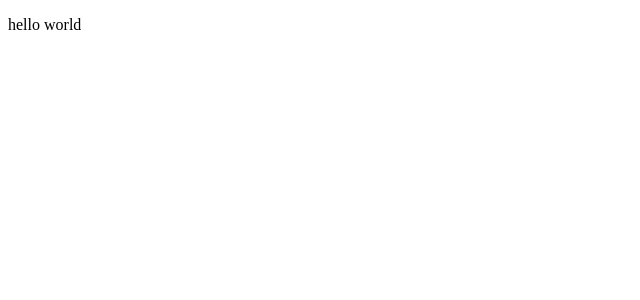
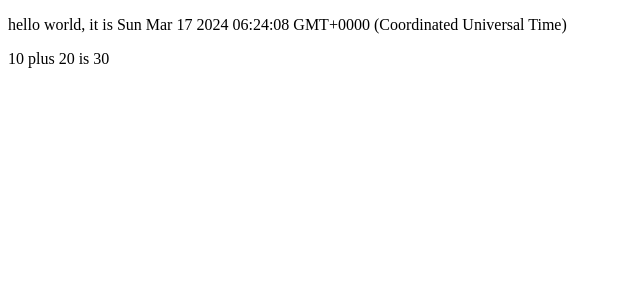
Before and after one commit to debbiezhu/fullstackopenStudy, a React (Vite) app in the folder part1/: page / in a window 1280 px wide. Shown: the top 300 px of the page, without its empty margins (0-640 px from the left). Built offline with nearby package versions, Linux system fonts and the light colour scheme.

Commit message:
fin component

```diff
--- a/part1/src/App.jsx
+++ b/part1/src/App.jsx
@@ -1,8 +1,14 @@
 const App = () => {
-  console.log('hello from component')
+  const now = new Date()
+  const a = 10
+  const b = 20
+  console.log(now, a + b)
   return (
     <div>
-      <p>hello world</p>
+      <p>hello world, it is {now.toString()}</p>
+      <p>
+        {a} plus {b} is {a + b}
+      </p>
     </div>
   )
 }
```
Also changed, not shown: 1 other file (tests, documents, lock files or other folders).
